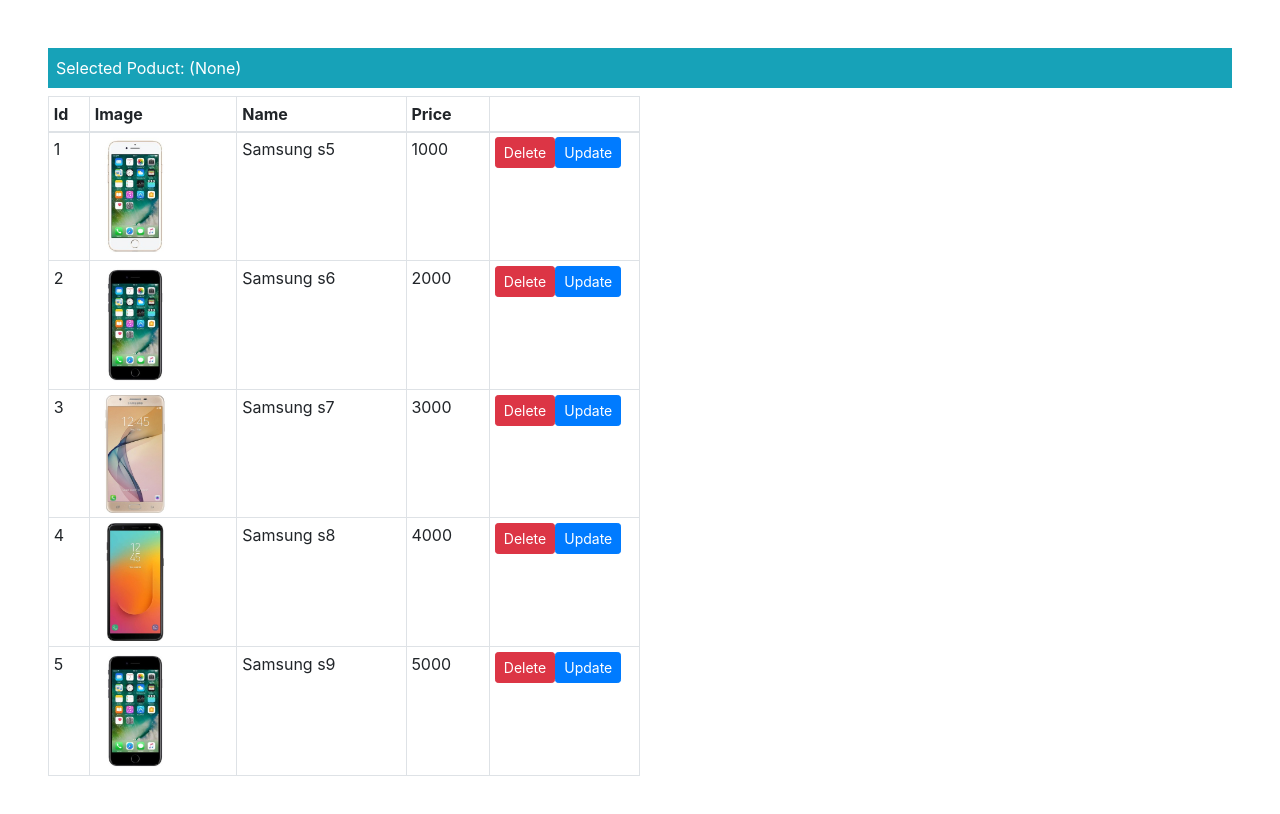
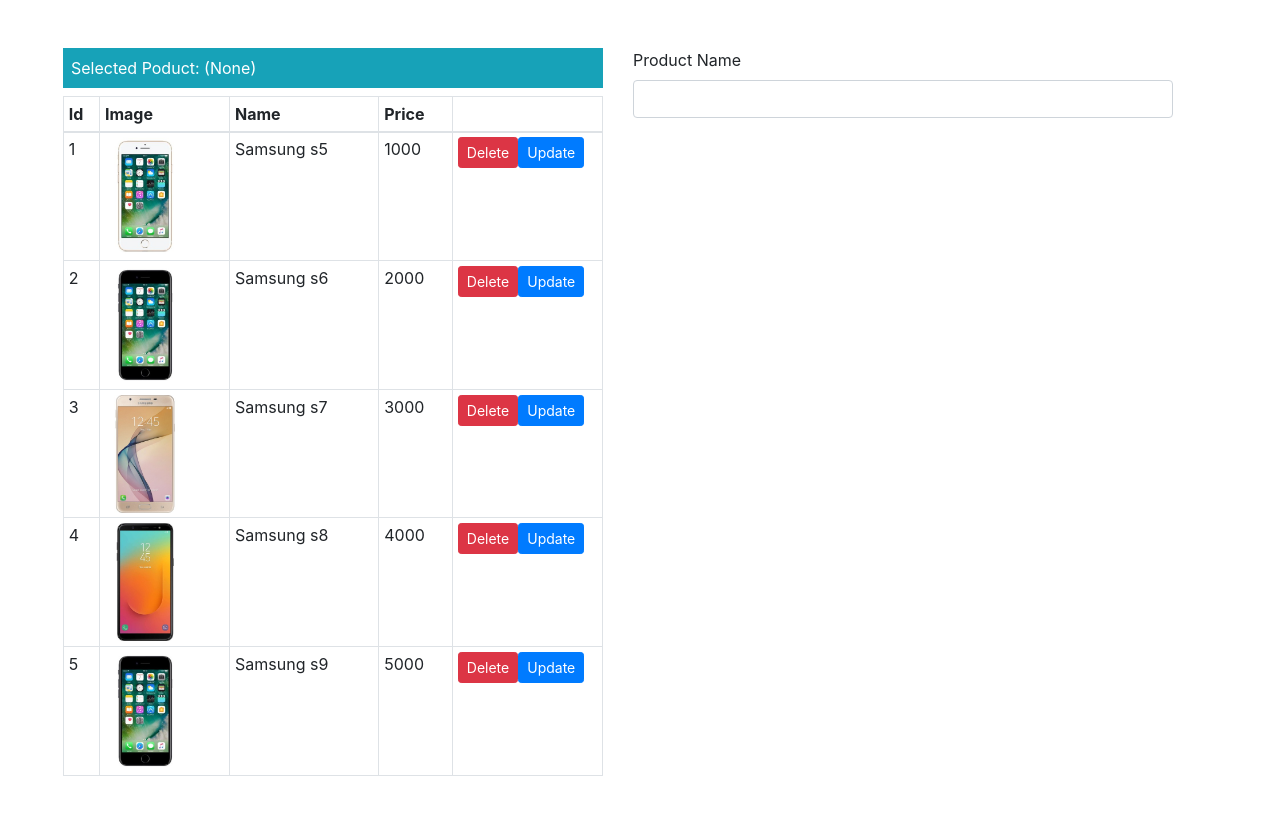
Before and after one commit to togunchan/tableComponentApp, an Angular app: page / in a window 1280 px wide. Shown: the top 814 px of the page. Built offline with nearby package versions, Linux system fonts and the light colour scheme.

Commit message:
3-Seçili Ürün Satırına Active Class'ı Eklendi

```diff
--- a/src/app/admin-products/admin-products.component.html
+++ b/src/app/admin-products/admin-products.component.html
@@ -1,8 +1,10 @@
-<div class="m-5">
+<div class="container m-5">
+  <div class="row">
+    <div class="col-md-6">
       <div class="bg-info text-white p-2">
         Selected Poduct: {{selectedProduct || '(None)'}}
       </div>
-  <table class="table table-sm table-bordered w-50 mt-2">
+      <table class="table table-sm table-bordered mt-2">
         <thead>
           <tr>
             <th>Id</th>
@@ -14,7 +16,7 @@
         </thead>
 
         <tbody>
-      <tr *ngFor="let product of products" (mouseover)="selectedProduct=product.name" (mouseleave)="selectedProduct='(None)'">
+          <tr *ngFor="let product of products" (mouseover)="selectedProduct=product.name" (mouseleave)="selectedProduct='(None)'" [class.bg-info]="getSelected(product)">
             <td>{{ product.id }}</td>
             <td>
               <img src="/assets/img/{{ product.imageUrl }}" width="80">
@@ -29,5 +31,12 @@
         </tbody>
 
       </table>
-
     </div>
+    <div class="col-md-6">
+      <div class="form-group">
+        <label>Product Name</label>
+        <input (input)="selectedProduct=$event.target.value" type="text" class="form-control">
+      </div>
+    </div>
+  </div>
+</div>
--- a/src/app/admin-products/admin-products.component.ts
+++ b/src/app/admin-products/admin-products.component.ts
@@ -1,4 +1,5 @@
 import { Component, OnInit } from '@angular/core';
+import { Product } from '../product.model';
 import { ProductRepository } from '../repository.model';
 
 @Component({
@@ -10,6 +11,7 @@
 
   products;
   model: ProductRepository;
+  selectedProduct: string;
 
   constructor() {
 
@@ -18,6 +20,9 @@
 
    }
 
+   getSelected(product: Product): boolean {
+     return product.name == this.selectedProduct;
+   }
 
 
 }
```
Lines whose indentation alone changed are shown as unchanged.
